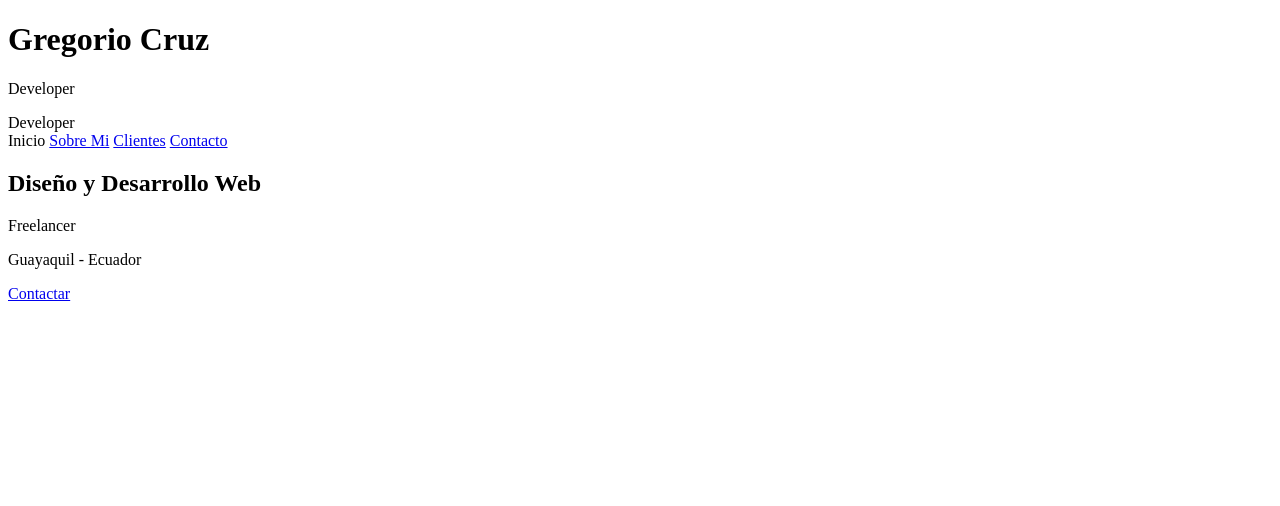
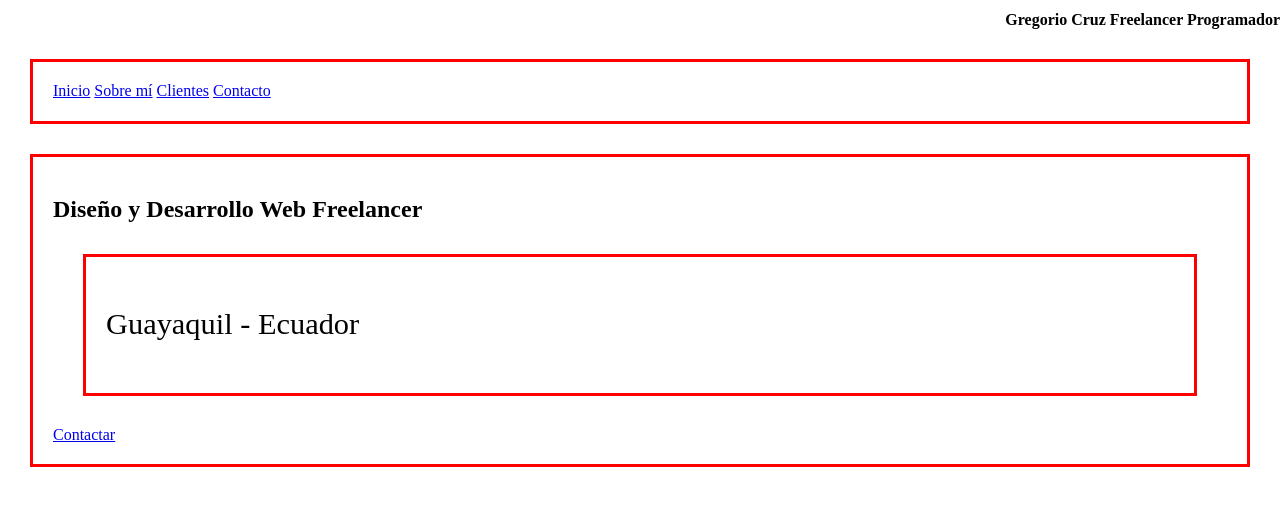
Before and after one commit to gmcruzgonzabay/Programacion-web-04, a PHP site: page / in a window 1280 px wide. Shown: the top 506 px of the page. Run offline with PHP 8.4, Linux system fonts and the light colour scheme; some libraries are stand-ins or nearby versions.

Commit message:
proyecto

```diff
--- a/27-julio/html project/css/styles.css
+++ b/27-julio/html project/css/styles.css
@@ -1,3 +1,28 @@
-.title {
-    color: green;
+
+h1
+
+{
+
+    font-size: 1rem;
+    text-align: end;
+    font-family:"Bitcount Prop Single";
+
+
 }
+p{
+    font-size: 1.9rem;
+}
+div
+{
+    border: 3px solid red;
+    padding: 20px;
+    margin: 30px
+}
+*{
+    box-sizing: border-box;
+}
+
+
+img{
+    border-radius: 30px;
+}
--- a/27-julio/html project/index.html
+++ b/27-julio/html project/index.html
@@ -1,46 +1,81 @@
 <!DOCTYPE html>
-<html lang="en">
+<html lang="es">
 <head>
-        <meta charset="UTF-8" />
-        <title>Title</title>
-        <link rel="stylesheet" href="css/styles.css" />
-        <script src="js/script.js"></script>
+    <!-- Configuración -->
+    <!-- Codificación de caracteres -->
+
+    <meta charset="UTF-8">
+
+    <!-- Adaptar la página a celulares y tablets -->
+
+    <meta name="viewport" content="width=device-width, initial-scale=1.0">
+
+    <!-- Título de la pestaña del navegador -->
+
+    <title>Diseñador Freelancer</title>
+
+    <!-- Precarga de Normalize.css para mejorar el rendimiento -->
+
+    <link rel="preload" href="css/normalize.css" as="style">
+
+    <!-- Archivo Normalize.css -->
+
+    <link rel="stylesheet" href="css/normalize.css">
+
+    <!-- Fuente de Google Fonts -->
+
+    <link href="https://fonts.googleapis.com/css2?family=Krub:wght@400;700&display=swap" rel="stylesheet">
+
+    <!-- Precarga de nuestro CSS -->
+
+    <link rel="preload" href="css/styles.css" as="style">
+
+    <!-- Hoja de estilos principal -->
+
+    <link rel="stylesheet" href="css/styles.css">
 </head>
+
 <body>
 
+    <!-- Encabezado -->
     <header>
-             <h1 class="titulo" >Gregorio Cruz</h1>
-             <p >Developer</p>
-             <span> Developer</span>
+        <h1 class="titulo">
+
+        Gregorio Cruz
+
+        <span>Freelancer Programador</span>
+
+    </h1>
     </header>
 
-
+    <!-- Menú de navegación -->
     <div class="nav-bg">
-          <nav>
-            <a> Inicio</a>
-            <a href="#"> Sobre Mi</a>
-            <a href="nosotros.html">Clientes</a>
-            <a href="contacto.html">Contacto</a>
+        <nav class="navegacion-principal">
+            <a href="#">Inicio</a>
+            <a href="#">Sobre mí</a>
+            <a href="#">Clientes</a>
+            <a href="#">Contacto</a>
         </nav>
     </div>
 
+    <!-- Hero -->
+    <section class="hero">
 
-        <section>
-            <div>
-                <h2>Diseño y Desarrollo Web</h2>
-                <span> Freelancer</span>
+        <!-- Capa oscura sobre la imagen -->
+        <div class="contenido-hero">
 
-                <div>
+            <h2>Diseño y Desarrollo Web <span>Freelancer</span></h2>
+
+            <div class="ubicacion">
+                <!-- Ícono -->
                 <p>Guayaquil - Ecuador</p>
             </div>
-                <a class="boton" href="#"> Contactar</a>
+
+            <a class="boton" href="#">Contactar</a>
+
         </div>
+
     </section>
-
-
-
-
-
 
 </body>
 </html>
```
Also changed, not shown: 27-julio/html project/nosotros.html (+8 -0 lines), 27-julio/html project/img/hero.jpg (added), 3 other files. Lines whose indentation alone changed are shown as unchanged.
